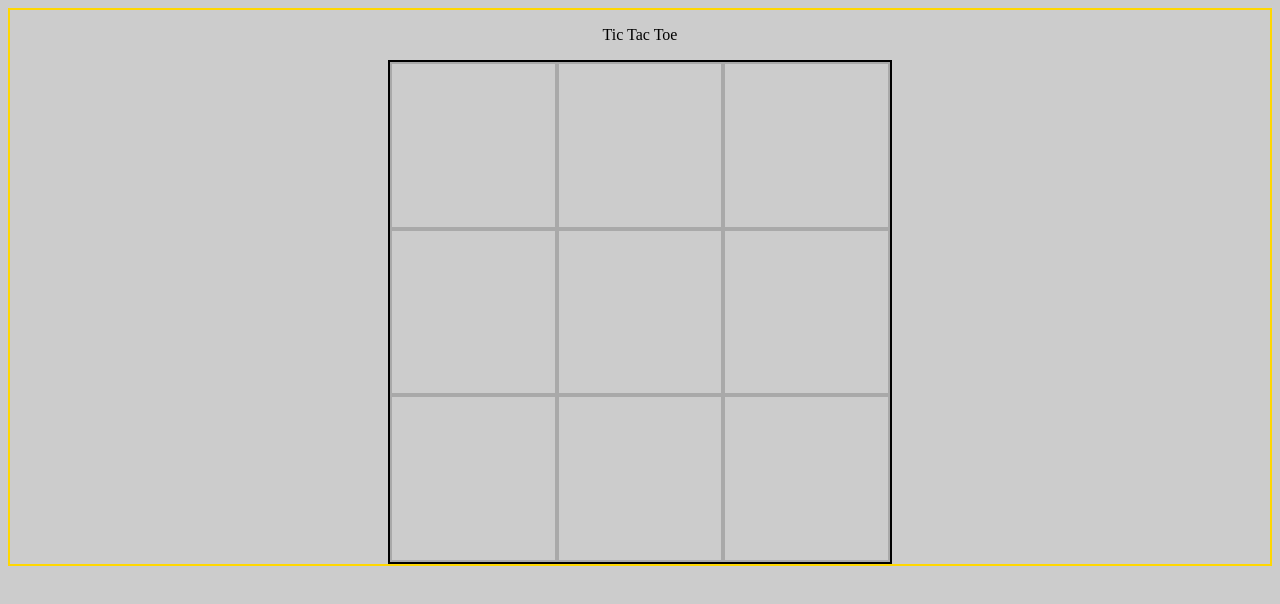
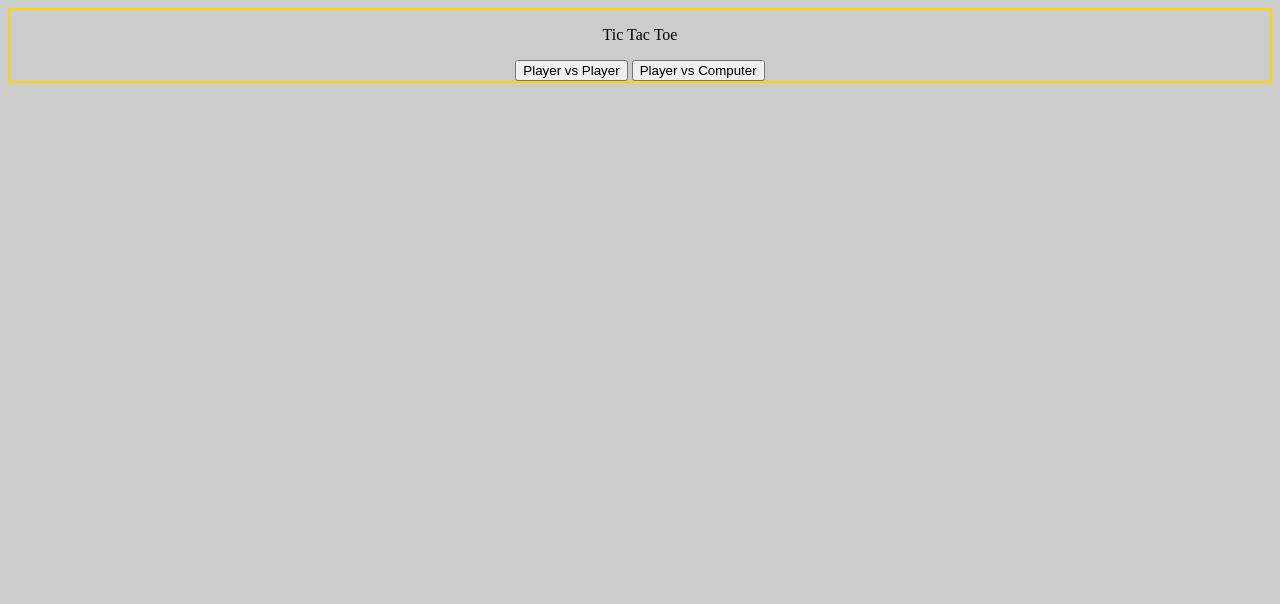
Before and after one commit to p-stevenson/tictactoe, a plain HTML site: page index.html in a window 1280 px wide. Drawn offline with Linux system fonts and the light colour scheme.

Commit message:
Remove boardContainer, add sidebar and mainContainer divs

```diff
--- a/index.html
+++ b/index.html
@@ -14,18 +14,15 @@
     <p>Tic Tac Toe</p>
 </header>
 <main>
+    <div class="sidebar1"></div>
+    <div id="mainContainer">
+        <button>Player vs Player</button>
+        <button>Player vs Computer</button>
+    </div>
+    <div class="sidebar2"></div>
+</main>
+<footer>
 
-    <div id="boardContainer">
-        <div class="cell" id="0"></div>
-        <div class="cell" id="1"></div>
-        <div class="cell" id="2"></div>
-        <div class="cell" id="3"></div>
-        <div class="cell" id="4"></div>
-        <div class="cell" id="5"></div>
-        <div class="cell" id="6"></div>
-        <div class="cell" id="7"></div>
-        <div class="cell" id="8"></div>
-    </div>
-</main>
+</footer>
 </body>
 </html>
```
